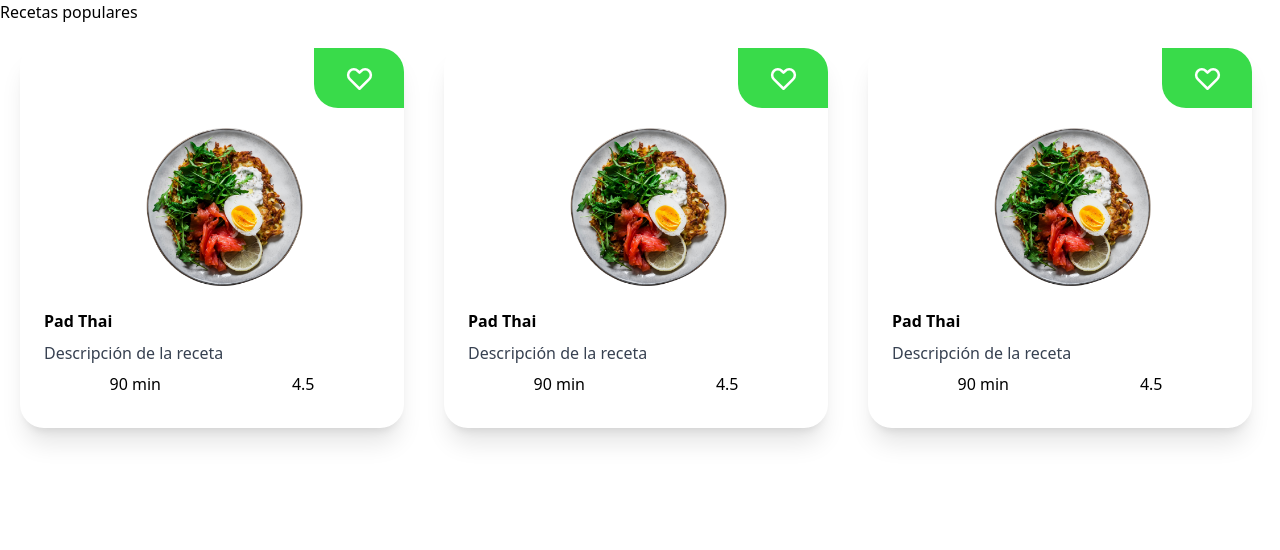
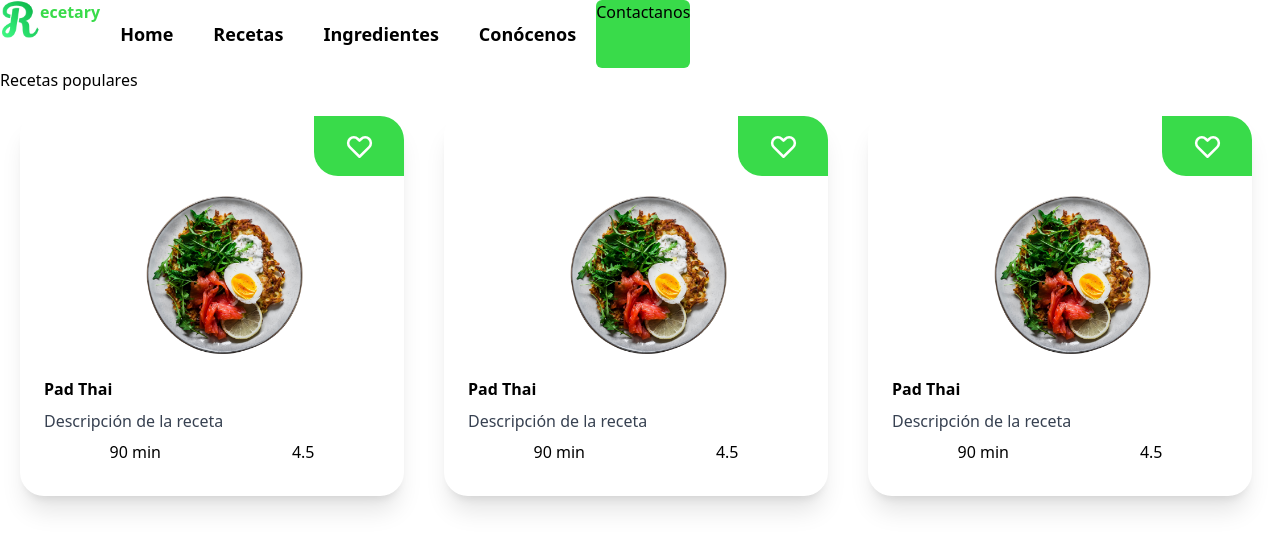
Before and after one commit to manugomz/Recetario, a React (Vite) app: page /recetas-populares in a window 1280 px wide. Shown: the top 550 px of the page. Built offline with nearby package versions, Linux system fonts and the light colour scheme; some icons are missing.

Commit message:
Creación del header

```diff
--- a/src/components/Header.jsx
+++ b/src/components/Header.jsx
@@ -0,0 +1,24 @@
+import React from 'react';
+import { useState } from 'react';
+
+function Header({titulo}) {
+
+    return (
+        <nav className='flex'>
+            <img className=' object-fill object-left-top w-10 h-10'  src='../../public/images/logoR.png'/>
+            <a href='#!' className='font-semibold text-main-green '>{titulo}</a>
+            <ul className='flex justify-around text-black text-lg font-semibold'>
+                <li className='p-5 hover:text-main-green'>Home</li>
+                <li className='p-5 hover:text-main-green'>Recetas</li>
+                <li className='p-5 hover:text-main-green'>Ingredientes</li>
+                <li className='p-5 hover:text-main-green'>Conócenos</li>
+            </ul>
+
+            <div className='bg-main-green rounded-md'>Contactanos </div>
+        </nav>
+
+    );
+
+}
+
+export default Header;
--- a/src/main.jsx
+++ b/src/main.jsx
@@ -1,10 +1,13 @@
 import React from 'react'
 import ReactDOM from 'react-dom/client'
 import App from './App.jsx'
+import Header from './components/Header.jsx'
 import './App.css'
 
 ReactDOM.createRoot(document.getElementById('root')).render(
   <React.StrictMode>
+    <Header titulo='ecetary'/>
     <App />
+
   </React.StrictMode>,
 )
```
